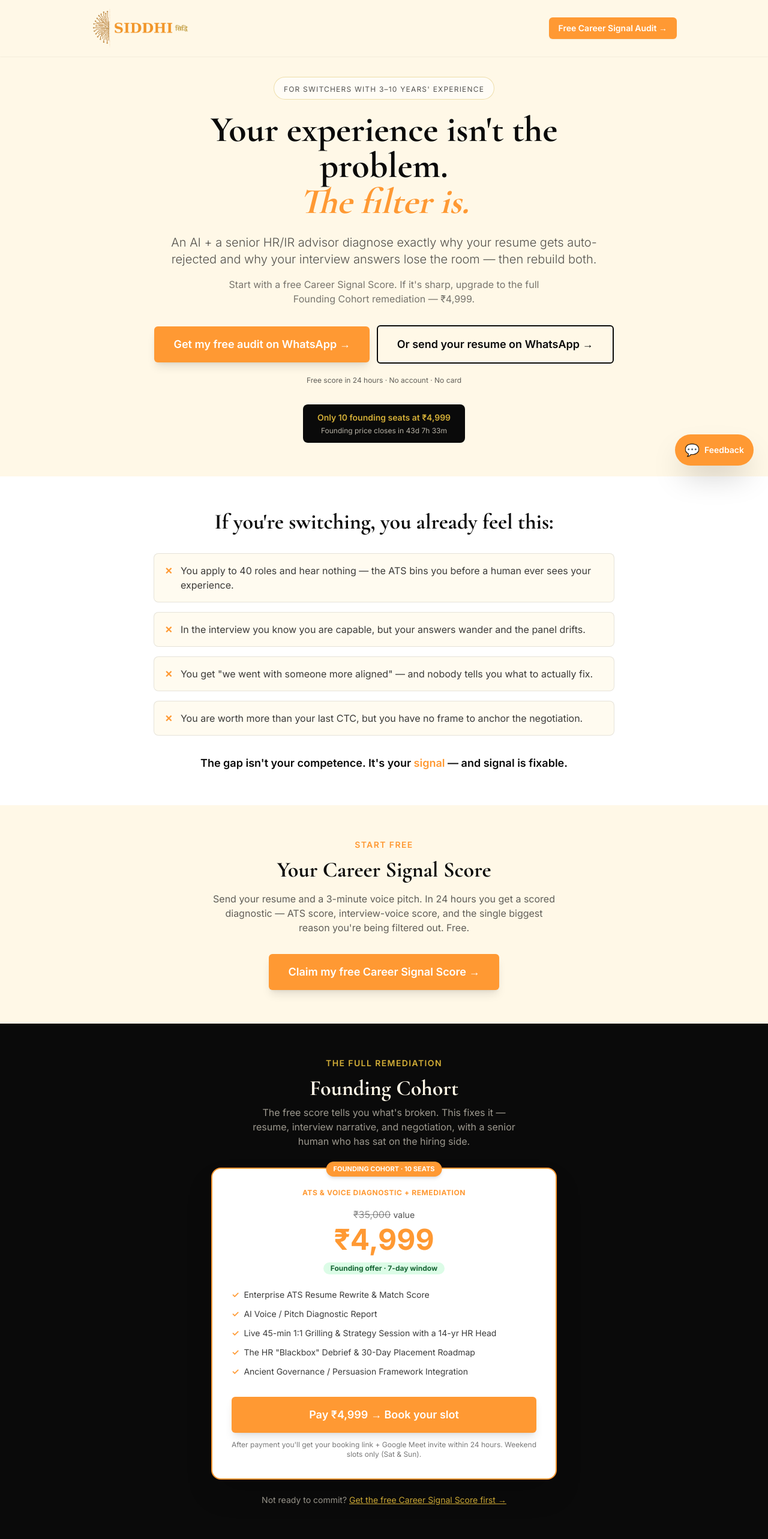
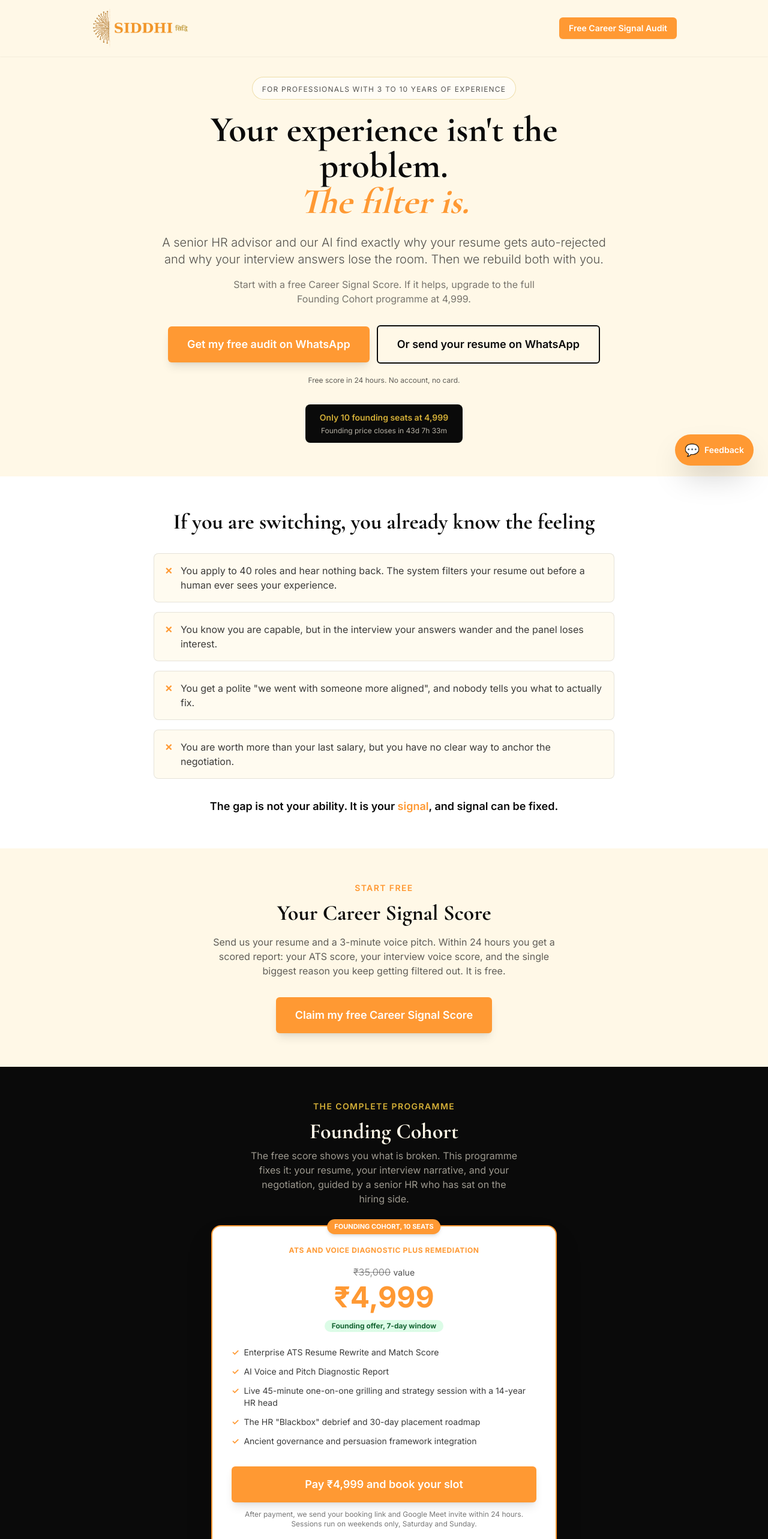
Before and after one commit to Siddhi1987/siddhi-app, a Next.js app: page / in a window 1280 px wide. Shown: the top 2565 px of the page at 60% size. Built offline with nearby package versions, Linux system fonts and the light colour scheme; a web font is replaced by a local one.

Commit message:
Refactor text for clarity and consistency
Refactor text for clarity and consistency, including updates to the configuration comments, descriptions, and various labels throughout the page.

```diff
--- a/pages/index.jsx
+++ b/pages/index.jsx
@@ -2,33 +2,30 @@ import { useState, useEffect } from 'react';
 import Head from 'next/head';
 import Link from 'next/link';
 
-/* ──────────────────────────────────────────────────────────────────────────
-   CONFIG — fill these before deploy. The page is AUTH-FREE and does NOT import
-   Supabase: the database can stay paused and nothing here breaks.
-   ────────────────────────────────────────────────────────────────────────── */
-const WHATSAPP_NUMBER = '919356785897';             // SiddhiAI brand WhatsApp (dedicated dongle number)
-const WHATSAPP_MSG =
-  'Hi, I want my free Career Signal Audit. The role I am targeting is: ';
-const TALLY_URL = 'https://tally.so/r/XXXXXX';       // resume-upload + voice-link form (secondary)
-const RAZORPAY_4999_LINK = 'https://rzp.io/rzp/yV8AaGDo'; // ₹4,999 Razorpay Payment Link (direct buy)
-const OFFER_DEADLINE = '2026-10-11T23:59:59+05:30';  // 7-day founding window (IST)
+// Config. Fill these before deploy. The page is auth-free and does not import
+// Supabase, so the database can stay paused and nothing here breaks.
+const WHATSAPP_NUMBER = '919356785897';
+const WHATSAPP_MSG = 'Hi, I want my free Career Signal Audit. The role I am targeting is: ';
+const TALLY_URL = 'https://tally.so/r/XXXXXX';
+const RAZORPAY_4999_LINK = 'https://rzp.io/rzp/yV8AaGDo';
+const OFFER_DEADLINE = '2026-10-11T23:59:59+05:30';
 const SEATS = 10;
 
 const waLink = `https://wa.me/${WHATSAPP_NUMBER}?text=${encodeURIComponent(WHATSAPP_MSG)}`;
 
 const FOUNDING_STACK = [
-  'Enterprise ATS Resume Rewrite & Match Score',
-  'AI Voice / Pitch Diagnostic Report',
-  'Live 45-min 1:1 Grilling & Strategy Session with a 14-yr HR Head',
-  'The HR "Blackbox" Debrief & 30-Day Placement Roadmap',
-  'Ancient Governance / Persuasion Framework Integration',
+  'Enterprise ATS Resume Rewrite and Match Score',
+  'AI Voice and Pitch Diagnostic Report',
+  'Live 45-minute one-on-one grilling and strategy session with a 14-year HR head',
+  'The HR "Blackbox" debrief and 30-day placement roadmap',
+  'Ancient governance and persuasion framework integration',
 ];
 
 const pains = [
-  'You apply to 40 roles and hear nothing — the ATS bins you before a human ever sees your experience.',
-  'In the interview you know you are capable, but your answers wander and the panel drifts.',
-  'You get "we went with someone more aligned" — and nobody tells you what to actually fix.',
-  'You are worth more than your last CTC, but you have no frame to anchor the negotiation.',
+  'You apply to 40 roles and hear nothing back. The system filters your resume out before a human ever sees your experience.',
+  'You know you are capable, but in the interview your answers wander and the panel loses interest.',
+  'You get a polite "we went with someone more aligned", and nobody tells you what to actually fix.',
+  'You are worth more than your last salary, but you have no clear way to anchor the negotiation.',
 ];
 
 function useCountdown(deadline) {
@@ -58,10 +55,10 @@ export default function Home() {
   return (
     <div className="min-h-screen bg-siddhi-ivory text-siddhi-black overflow-x-hidden">
       <Head>
-        <title>SIDDHI — ATS & Interview Diagnostic for Experienced Switchers</title>
+        <title>SIDDHI | ATS and Interview Diagnostic for Experienced Switchers</title>
         <meta
           name="description"
-          content="Stop getting auto-rejected. A senior HR advisor + AI diagnose exactly why your resume and interview answers fail — and rebuild them. Founding price ₹4,999."
+          content="Stop getting auto-rejected. A senior HR advisor and AI find exactly why your resume and interview answers fail, then rebuild them. Founding price 4,999."
         />
         <meta name="viewport" content="width=device-width, initial-scale=1" />
       </Head>
@@ -73,13 +70,9 @@ export default function Home() {
             <span className="font-display text-2xl font-bold text-siddhi-saffron tracking-tight">SIDDHI</span>
             <span className="font-sanskrit text-xs text-siddhi-gold">सिद्धि</span>
           </div>
-          <a
-            href={waLink}
-            target="_blank"
-            rel="noopener noreferrer"
-            className="px-4 py-2 bg-siddhi-saffron text-white text-sm font-semibold rounded-md hover:bg-siddhi-gold transition shadow-sm whitespace-nowrap"
-          >
-            Free Career Signal Audit →
+          <a href={waLink} target="_blank" rel="noopener noreferrer"
+            className="px-4 py-2 bg-siddhi-saffron text-white text-sm font-semibold rounded-md hover:bg-siddhi-gold transition shadow-sm whitespace-nowrap">
+            Free Career Signal Audit
           </a>
         </div>
       </nav>
@@ -88,7 +81,7 @@ export default function Home() {
       <section className="pt-28 sm:pt-32 pb-14 px-4 sm:px-6">
         <div className="max-w-3xl mx-auto text-center">
           <div className="inline-block mb-5 px-4 py-1.5 border border-siddhi-gold/40 rounded-full bg-white/60">
-            <span className="text-xs uppercase tracking-widest text-siddhi-black/70">For switchers with 3–10 years' experience</span>
+            <span className="text-xs uppercase tracking-widest text-siddhi-black/70">For professionals with 3 to 10 years of experience</span>
           </div>
           <h1 className="font-display text-4xl sm:text-5xl md:text-6xl font-bold leading-[1.1] mb-6">
             Your experience isn't the problem.
@@ -96,52 +89,42 @@ export default function Home() {
             <span className="text-siddhi-saffron italic">The filter is.</span>
           </h1>
           <p className="text-lg sm:text-xl text-siddhi-black/70 mb-4 font-light">
-            An AI + a senior HR/IR advisor diagnose exactly why your resume gets auto-rejected and why your interview answers lose the room — then rebuild both.
+            A senior HR advisor and our AI find exactly why your resume gets auto-rejected and why your interview answers lose the room. Then we rebuild both with you.
           </p>
           <p className="text-base text-siddhi-black/55 max-w-xl mx-auto mb-8">
-            Start with a free Career Signal Score. If it's sharp, upgrade to the full Founding Cohort remediation — ₹4,999.
+            Start with a free Career Signal Score. If it helps, upgrade to the full Founding Cohort programme at 4,999.
           </p>
 
           <div className="flex flex-col sm:flex-row gap-3 justify-center items-stretch sm:items-center max-w-md sm:max-w-none mx-auto mb-5">
-            <a
-              href={waLink}
-              target="_blank"
-              rel="noopener noreferrer"
-              className="px-8 py-4 bg-siddhi-saffron text-white font-semibold rounded-md hover:bg-siddhi-gold transition shadow-lg text-lg text-center"
-            >
-              Get my free audit on WhatsApp →
+            <a href={waLink} target="_blank" rel="noopener noreferrer"
+              className="px-8 py-4 bg-siddhi-saffron text-white font-semibold rounded-md hover:bg-siddhi-gold transition shadow-lg text-lg text-center">
+              Get my free audit on WhatsApp
             </a>
-            <a
-              href={waLink}
-              target="_blank"
-              rel="noopener noreferrer"
-              className="px-8 py-4 border-2 border-siddhi-black text-siddhi-black font-semibold rounded-md hover:bg-siddhi-black hover:text-siddhi-ivory transition text-lg text-center"
-            >
-              Or send your resume on WhatsApp →
+            <a href={waLink} target="_blank" rel="noopener noreferrer"
+              className="px-8 py-4 border-2 border-siddhi-black text-siddhi-black font-semibold rounded-md hover:bg-siddhi-black hover:text-siddhi-ivory transition text-lg text-center">
+              Or send your resume on WhatsApp
             </a>
           </div>
-          <p className="text-xs text-siddhi-black/50">Free score in 24 hours · No account · No card</p>
+          <p className="text-xs text-siddhi-black/50">Free score in 24 hours. No account, no card.</p>
 
           {/* SCARCITY */}
           <div className="mt-8 inline-flex flex-col items-center gap-1 px-6 py-3 rounded-lg bg-siddhi-black text-siddhi-ivory">
-            <span className="text-sm font-semibold text-siddhi-gold">Only {SEATS} founding seats at ₹4,999</span>
+            <span className="text-sm font-semibold text-siddhi-gold">Only {SEATS} founding seats at 4,999</span>
             {left && !left.over && (
-              <span className="text-xs text-siddhi-ivory/70">
-                Founding price closes in {left.d}d {left.h}h {left.m}m
-              </span>
+              <span className="text-xs text-siddhi-ivory/70">Founding price closes in {left.d}d {left.h}h {left.m}m</span>
             )}
             {left && left.over && (
-              <span className="text-xs text-siddhi-ivory/70">Founding window closed — join the next cohort</span>
+              <span className="text-xs text-siddhi-ivory/70">Founding window closed. Join the next cohort.</span>
             )}
           </div>
         </div>
       </section>
 
-      {/* PAIN / SPECIFICITY */}
+      {/* PAIN */}
       <section className="py-14 px-4 sm:px-6 bg-white">
         <div className="max-w-3xl mx-auto">
           <h2 className="font-display text-3xl sm:text-4xl font-bold mb-8 text-center">
-            If you're switching, you already feel this:
+            If you are switching, you already know the feeling
           </h2>
           <div className="space-y-4">
             {pains.map((p) => (
@@ -152,51 +135,46 @@ export default function Home() {
             ))}
           </div>
           <p className="text-center text-lg font-semibold mt-8">
-            The gap isn't your competence. It's your <span className="text-siddhi-saffron">signal</span> — and signal is fixable.
+            The gap is not your ability. It is your <span className="text-siddhi-saffron">signal</span>, and signal can be fixed.
           </p>
         </div>
       </section>
 
-      {/* THE FREE HOOK */}
+      {/* FREE HOOK */}
       <section className="py-14 px-4 sm:px-6">
         <div className="max-w-3xl mx-auto text-center">
           <p className="text-sm uppercase tracking-widest text-siddhi-saffron font-semibold mb-3">Start free</p>
           <h2 className="font-display text-3xl sm:text-4xl font-bold mb-4">Your Career Signal Score</h2>
           <p className="text-siddhi-black/65 max-w-xl mx-auto mb-8">
-            Send your resume and a 3-minute voice pitch. In 24 hours you get a scored diagnostic — ATS score, interview-voice score, and the single biggest reason you're being filtered out. Free.
+            Send us your resume and a 3-minute voice pitch. Within 24 hours you get a scored report: your ATS score, your interview voice score, and the single biggest reason you keep getting filtered out. It is free.
           </p>
-          <a
-            href={waLink}
-            target="_blank"
-            rel="noopener noreferrer"
-            className="inline-block px-8 py-4 bg-siddhi-saffron text-white font-semibold rounded-md hover:bg-siddhi-gold transition shadow-lg text-lg"
-          >
-            Claim my free Career Signal Score →
+          <a href={waLink} target="_blank" rel="noopener noreferrer"
+            className="inline-block px-8 py-4 bg-siddhi-saffron text-white font-semibold rounded-md hover:bg-siddhi-gold transition shadow-lg text-lg">
+            Claim my free Career Signal Score
           </a>
         </div>
       </section>
 
-      {/* FOUNDING COHORT — the ₹4,999 card (₹35,000 struck → ₹4,999, direct pay) */}
+      {/* FOUNDING COHORT */}
       <section id="offer" className="py-14 px-4 sm:px-6 bg-siddhi-black text-siddhi-ivory">
         <div className="max-w-xl mx-auto">
           <div className="text-center mb-8">
-            <p className="text-sm uppercase tracking-widest text-siddhi-gold font-semibold mb-3">The full remediation</p>
+            <p className="text-sm uppercase tracking-widest text-siddhi-gold font-semibold mb-3">The complete programme</p>
             <h2 className="font-display text-3xl sm:text-4xl font-bold mb-2">Founding Cohort</h2>
             <p className="text-siddhi-ivory/60 max-w-md mx-auto">
-              The free score tells you what's broken. This fixes it — resume, interview narrative, and negotiation, with a senior human who has sat on the hiring side.
+              The free score shows you what is broken. This programme fixes it: your resume, your interview narrative, and your negotiation, guided by a senior HR who has sat on the hiring side.
             </p>
           </div>
 
           <div className="relative p-8 rounded-2xl border-2 border-siddhi-saffron bg-white text-siddhi-black shadow-2xl">
             <div className="absolute -top-3 left-1/2 -translate-x-1/2 bg-siddhi-saffron text-white text-[11px] font-bold px-3 py-1 rounded-full shadow-md whitespace-nowrap">
-              FOUNDING COHORT · {SEATS} SEATS
+              FOUNDING COHORT, {SEATS} SEATS
             </div>
 
             <div className="text-xs uppercase tracking-wider font-bold text-siddhi-saffron mb-4 text-center">
-              ATS & Voice Diagnostic + Remediation
+              ATS and Voice Diagnostic plus Remediation
             </div>
 
-            {/* Price */}
             <div className="text-center mb-6">
               <div className="text-base text-siddhi-black/45">
                 <span className="line-through">₹35,000</span>{' '}
@@ -204,11 +182,10 @@ export default function Home() {
               </div>
               <div className="text-5xl font-bold text-siddhi-saffron leading-tight">₹4,999</div>
               <div className="inline-block mt-2 text-xs font-bold text-green-800 bg-green-100 px-3 py-0.5 rounded-full">
-                Founding offer · 7-day window
+                Founding offer, 7-day window
               </div>
             </div>
 
-            {/* Value stack */}
             <ul className="space-y-3 mb-8 text-sm text-siddhi-black/80">
               {FOUNDING_STACK.map((item) => (
                 <li key={item} className="flex gap-2 items-start">
@@ -218,21 +195,17 @@ export default function Home() {
               ))}
             </ul>
 
-            <a
-              href={RAZORPAY_4999_LINK}
-              target="_blank"
-              rel="noopener noreferrer"
-              className="block text-center w-full px-6 py-4 bg-siddhi-saffron text-white font-semibold rounded-md hover:bg-siddhi-gold transition shadow-lg text-lg"
-            >
-              Pay ₹4,999 → Book your slot
+            <a href={RAZORPAY_4999_LINK} target="_blank" rel="noopener noreferrer"
+              className="block text-center w-full px-6 py-4 bg-siddhi-saffron text-white font-semibold rounded-md hover:bg-siddhi-gold transition shadow-lg text-lg">
+              Pay ₹4,999 and book your slot
             </a>
             <p className="text-xs text-siddhi-black/55 text-center mt-3">
-              After payment you'll get your booking link + Google Meet invite within 24 hours. Weekend slots only (Sat & Sun).
+              After payment, we send your booking link and Google Meet invite within 24 hours. Sessions run on weekends only, Saturday and Sunday.
             </p>
           </div>
 
           <p className="text-center text-sm text-siddhi-ivory/60 mt-6 max-w-md mx-auto">
-            Not ready to commit? <a href={waLink} target="_blank" rel="noopener noreferrer" className="text-siddhi-gold underline">Get the free Career Signal Score first →</a>
+            Not ready to commit yet? <a href={waLink} target="_blank" rel="noopener noreferrer" className="text-siddhi-gold underline">Get the free Career Signal Score first</a>
           </p>
         </div>
       </section>
@@ -243,7 +216,7 @@ export default function Home() {
           <div className="font-sanskrit text-2xl text-siddhi-gold mb-3">अभयम्</div>
           <h2 className="font-display text-2xl sm:text-3xl font-bold mb-4">The zero-risk guarantee</h2>
           <p className="text-siddhi-black/75 text-lg leading-relaxed">
-            Show up to the 45-minute call having sent your resume and pitch. If you leave without a sharper, recruiter-proof narrative you can use in your very next application — tell me on the call and I refund the full ₹4,999. No forms, no argument. I only keep your money if you walk away with something that changes how you'll apply tomorrow.
+            Come to the 45-minute call having sent your resume and pitch. If you leave without a sharper, recruiter-ready narrative that you can use in your very next application, tell me on the call and I will refund the full 4,999. No forms, no arguments. I keep your money only if you walk away with something that changes how you apply tomorrow.
           </p>
         </div>
       </section>
@@ -254,9 +227,9 @@ export default function Home() {
           <h2 className="font-display text-3xl sm:text-4xl font-bold mb-10 text-center">How it works</h2>
           <div className="grid sm:grid-cols-3 gap-6">
             {[
-              ['1', 'Send your signals', 'Message on WhatsApp with your resume + a 3-min voice pitch. Two minutes of effort.'],
-              ['2', 'Get your free score', 'In 24 hours, a scored diagnostic + your single biggest leak. Decide if the full fix is worth it.'],
-              ['3', 'Rebuild on the call', '45-min 1:1 with a senior advisor: resume, interview narrative, and negotiation — rebuilt live.'],
+              ['1', 'Send your signals', 'Message us on WhatsApp with your resume and a 3-minute voice pitch. It takes two minutes.'],
+              ['2', 'Get your free score', 'Within 24 hours you get a scored report and your single biggest weak spot. Then you decide if the full fix is worth it.'],
+              ['3', 'Rebuild on the call', 'A 45-minute session with a senior advisor to rebuild your resume, your interview answers, and your negotiation, live.'],
             ].map(([n, t, d]) => (
               <div key={n} className="bg-white border border-siddhi-black/10 rounded-2xl p-6 shadow-sm">
                 <div className="w-9 h-9 rounded-full bg-siddhi-saffron text-white flex items-center justify-center font-bold mb-4">{n}</div>
@@ -268,23 +241,23 @@ export default function Home() {
         </div>
       </section>
 
-      {/* WHO IT'S FOR */}
+      {/* WHO IT IS FOR */}
       <section className="py-14 px-4 sm:px-6 bg-siddhi-ivory">
         <div className="max-w-3xl mx-auto grid sm:grid-cols-2 gap-6">
           <div className="bg-white border border-siddhi-black/10 rounded-2xl p-6">
-            <h3 className="font-display text-xl font-bold mb-4 text-siddhi-saffron">This is for you if…</h3>
+            <h3 className="font-display text-xl font-bold mb-4 text-siddhi-saffron">This is for you if</h3>
             <ul className="space-y-2 text-sm text-siddhi-black/75">
-              <li>✓ You have 3–10 years' experience and are actively switching</li>
-              <li>✓ You're getting silence or late-stage rejections</li>
-              <li>✓ You're serious enough to do a 3-minute pitch and show up</li>
+              <li>✓ You have 3 to 10 years of experience and are actively switching</li>
+              <li>✓ You are getting silence or late-stage rejections</li>
+              <li>✓ You are serious enough to record a short pitch and show up</li>
             </ul>
           </div>
           <div className="bg-white border border-siddhi-black/10 rounded-2xl p-6">
-            <h3 className="font-display text-xl font-bold mb-4 text-siddhi-black/50">This is not for you if…</h3>
+            <h3 className="font-display text-xl font-bold mb-4 text-siddhi-black/50">This is not for you if</h3>
             <ul className="space-y-2 text-sm text-siddhi-black/60">
-              <li>✗ You're a fresher with no work experience yet</li>
-              <li>✗ You want a resume typed for you, not a career signal rebuilt</li>
-              <li>✗ You won't put in the 2 minutes to send your pitch</li>
+              <li>✗ You are a fresher with no work experience yet</li>
+              <li>✗ You just want a resume typed out, not your career signal rebuilt</li>
+              <li>✗ You will not spare two minutes to send your pitch</li>
             </ul>
           </div>
         </div>
@@ -294,9 +267,9 @@ export default function Home() {
       <section className="py-14 px-4 sm:px-6 bg-white">
         <div className="max-w-2xl mx-auto text-center">
           <p className="text-sm uppercase tracking-widest text-siddhi-saffron font-semibold mb-3">Who grades you</p>
-          <h2 className="font-display text-2xl sm:text-3xl font-bold mb-4">A senior HR/IR advisor — not a bot</h2>
+          <h2 className="font-display text-2xl sm:text-3xl font-bold mb-4">A senior HR advisor, not a bot</h2>
           <p className="text-siddhi-black/70 leading-relaxed">
-            Your audit and call are led by a senior HR/IR leader with 14+ years across manufacturing, industrial and defence — the rooms where one unclear sentence costs a plant shutdown or a union standoff. SiddhiAI's scoring does the data; the human does the judgment. You get the recruiter's-eye view most candidates never hear.
+            Your audit and your call are handled by a senior HR and IR leader with over 14 years across manufacturing, industrial and defence, the rooms where one unclear sentence can cost a shutdown or trigger a union standoff. The AI handles the data. The human handles the judgement. You get the recruiter view that most candidates never hear.
           </p>
         </div>
       </section>
@@ -305,15 +278,11 @@ export default function Home() {
       <section className="py-16 px-4 sm:px-6 bg-siddhi-black text-siddhi-ivory">
         <div className="max-w-2xl mx-auto text-center">
           <div className="font-sanskrit text-3xl text-siddhi-gold mb-4">वाक् सिद्धि</div>
-          <h2 className="font-display text-3xl sm:text-4xl font-bold mb-5">Stop guessing why you're getting filtered out.</h2>
-          <p className="text-siddhi-ivory/70 mb-8">Get the free score first. {left && !left.over ? `Founding price closes in ${left.d}d ${left.h}h.` : 'Join the next founding cohort.'}</p>
-          <a
-            href={waLink}
-            target="_blank"
-            rel="noopener noreferrer"
-            className="inline-block px-10 py-4 bg-siddhi-saffron text-white font-semibold rounded-md hover:bg-siddhi-gold transition shadow-2xl text-lg"
-          >
-            Get my free Career Signal Audit →
+          <h2 className="font-display text-3xl sm:text-4xl font-bold mb-5">Stop guessing why you keep getting filtered out.</h2>
+          <p className="text-siddhi-ivory/70 mb-8">Get your free score first. {left && !left.over ? `Founding price closes in ${left.d}d ${left.h}h.` : 'Join the next founding cohort.'}</p>
+          <a href={waLink} target="_blank" rel="noopener noreferrer"
+            className="inline-block px-10 py-4 bg-siddhi-saffron text-white font-semibold rounded-md hover:bg-siddhi-gold transition shadow-2xl text-lg">
+            Get my free Career Signal Audit
           </a>
         </div>
       </section>
@@ -330,7 +299,7 @@ export default function Home() {
             <Link href="/terms" className="hover:text-siddhi-saffron transition">Terms</Link>
             <a href="mailto:hello@siddhiai.in" className="hover:text-siddhi-saffron transition">Contact</a>
           </div>
-          <div className="text-xs">© 2026 SIDDHI · Ancient Wisdom. Modern AI.</div>
+          <div className="text-xs">Copyright 2026 SIDDHI. Ancient Wisdom. Modern AI.</div>
         </div>
       </footer>
     </div>
```
